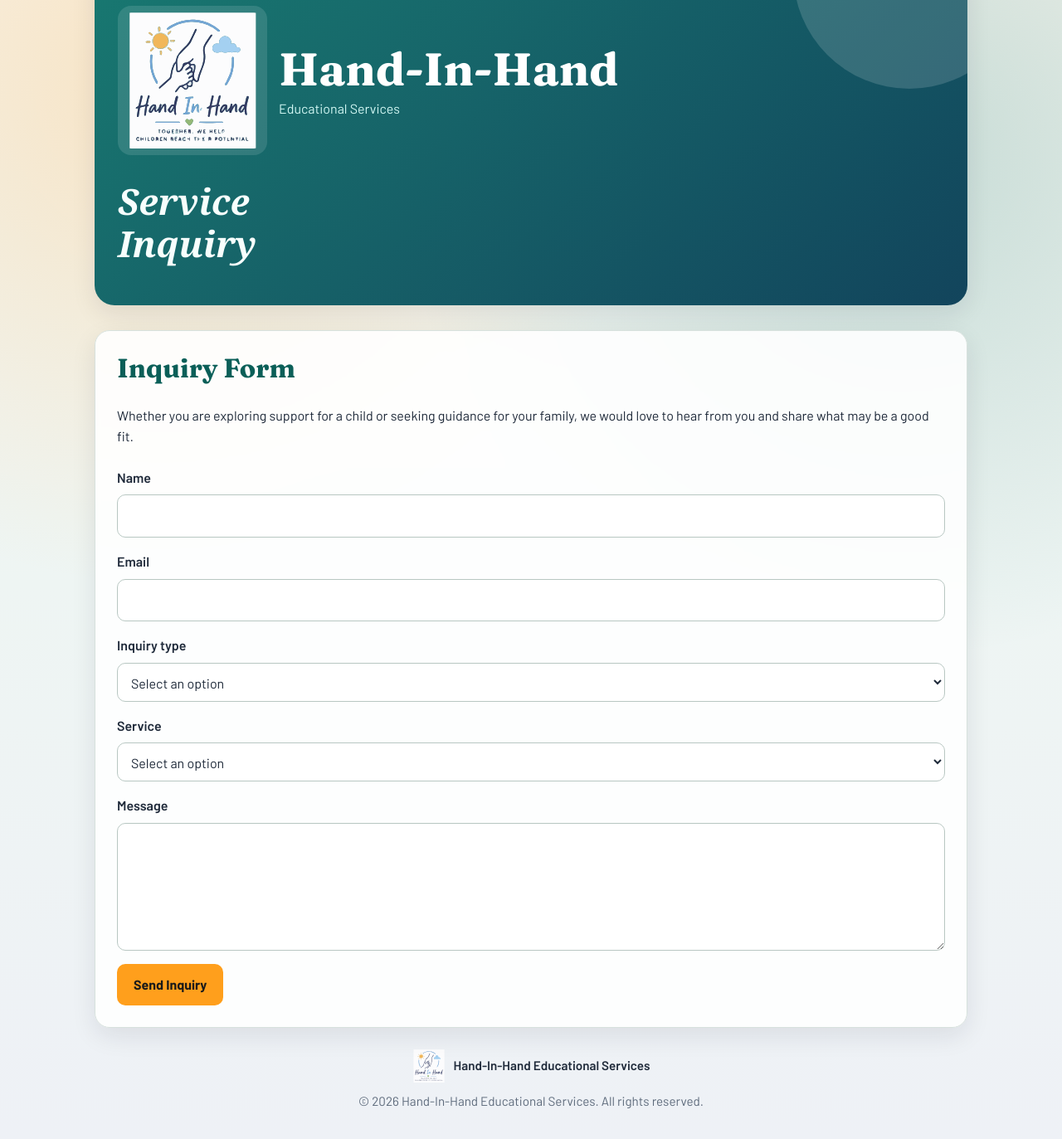
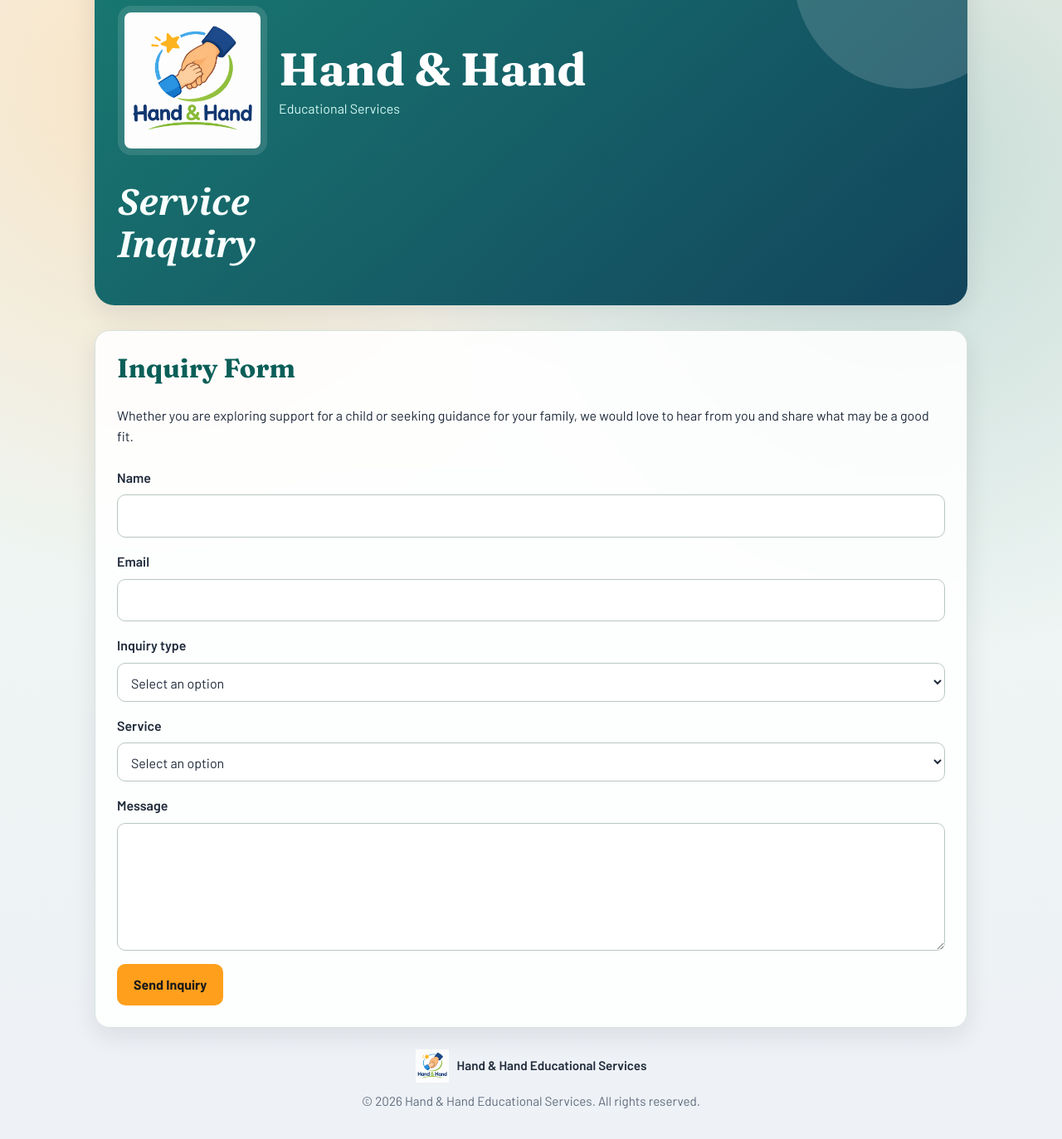
Before and after one commit to arhum18/hand-in-hand-website, a plain HTML site: page service-inquiry.html in a window 1280 px wide. Shown: the part 117-1490 px from the top of the page at 83% size. Drawn offline with Linux system fonts and the light colour scheme.

Commit message:
change from "Hand In Hand" to "Hand & Hand"

```diff
--- a/service-inquiry.html
+++ b/service-inquiry.html
@@ -3,7 +3,7 @@
 <head>
 	<meta charset="UTF-8">
 	<meta name="viewport" content="width=device-width, initial-scale=1.0">
-	<title>Service Inquiry | Hand-In-Hand</title>
+	<title>Service Inquiry | Hand &amp; Hand</title>
 	<link rel="preconnect" href="https://fonts.googleapis.com">
 	<link rel="preconnect" href="https://fonts.gstatic.com" crossorigin>
 	<link href="https://fonts.googleapis.com/css2?family=Barlow:wght@400;500;600;700&family=Fraunces:opsz,wght@9..144,600;9..144,700&display=swap" rel="stylesheet">
@@ -18,9 +18,9 @@
 				<a href="service-inquiry.html" aria-current="page">Service Inquiry</a>
 			</nav>
 			<div class="hero-brand" aria-label="Hand-In-Hand logo and brand">
-				<img src="file-2.svg" alt="Hand-In-Hand logo">
+				<img src="Hand & Hand Support Logo.png" alt="Hand-In-Hand logo">
 				<div class="brand-copy">
-					<h2>Hand-In-Hand</h2>
+					<h2>Hand &amp; Hand</h2>
 					<span>Educational Services</span>
 				</div>
 			</div>
@@ -84,10 +84,10 @@
 
 		<footer>
 			<div class="footer-brand">
-				<img src="file-2.svg" alt="Hand-In-Hand logo">
-				<span>Hand-In-Hand Educational Services</span>
+				<img src="Hand & Hand Support Logo.png" alt="Hand-In-Hand logo">
+				<span>Hand &amp; Hand Educational Services</span>
 			</div>
-			<p>&copy; 2026 Hand-In-Hand Educational Services. All rights reserved.</p>
+			<p>&copy; 2026 Hand &amp; Hand Educational Services. All rights reserved.</p>
 		</footer>
 	</div>
 
```
Also changed, not shown: index.html (+10 -10 lines), locations-services.html (+6 -6 lines), Hand & Hand Support Logo.png (added), file-2.svg (deleted).
